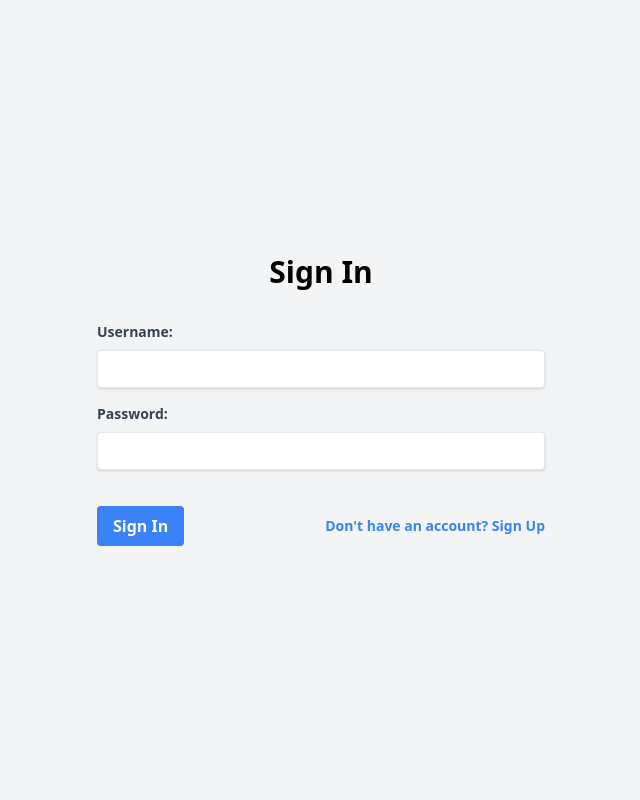
After one commit to samee99/AI-talking-to-kids, a Flask app: page /signin in a window 1280 px wide. The commit adds this page. Shown: the whole page, without its empty margins (319-959 px from the left). Run offline with Flask 3, Linux system fonts and the light colour scheme.

Commit message:
Agent query: Are the sign up and sign in buttons visible on the main page? Can you click on them and access the respective pages?

```diff
--- a/main.py
+++ b/main.py
@@ -1,11 +1,28 @@
 import os
-from flask import Flask, render_template, send_from_directory
+from flask import Flask, render_template, send_from_directory, request, jsonify, redirect, url_for, session, flash
 from shutil import copy
+from werkzeug.security import generate_password_hash, check_password_hash
+import sqlite3
 
 app = Flask(__name__, static_folder='static', static_url_path='/static')
+app.secret_key = os.urandom(24)  # Set a secret key for session management
+
+# Database setup
+def get_db():
+    db = sqlite3.connect('users.db')
+    db.row_factory = sqlite3.Row
+    return db
+
+def init_db():
+    with app.app_context():
+        db = get_db()
+        db.execute('CREATE TABLE IF NOT EXISTS users (id INTEGER PRIMARY KEY AUTOINCREMENT, username TEXT UNIQUE NOT NULL, password TEXT NOT NULL)')
+        db.commit()
+
+init_db()
 
 # Move image files to the correct location
-image_files = ['moon.jpg', 'sun.jpg', 'rock.jpg', 'tree.jpg', 'audio-icon.svg', 'facetime-icon.svg', 'mute-icon.svg']
+image_files = ['moon.jpg', 'sun.jpg', 'rock.jpg', 'tree.jpg', 'audio-icon.svg', 'facetime-icon.svg', 'mute-icon.svg', 'talk-back-icon.svg']
 for image in image_files:
     src = os.path.join('images', image)
     dst = os.path.join('static', 'images', image)
@@ -24,11 +41,74 @@
 
 @app.route("/")
 def index():
-    return render_template("index.html")
+    user = None
+    if 'user_id' in session:
+        db = get_db()
+        user = db.execute('SELECT * FROM users WHERE id = ?', (session['user_id'],)).fetchone()
+    return render_template("index.html", user=user)
 
 @app.route('/static/sounds/<path:filename>')
 def serve_sound(filename):
     return send_from_directory('static/sounds', filename)
 
+@app.route('/check-auth')
+def check_auth():
+    if 'user_id' in session:
+        return jsonify({"authenticated": True})
+    return jsonify({"authenticated": False})
+
+@app.route('/signup', methods=['GET', 'POST'])
+def signup():
+    if request.method == 'POST':
+        username = request.form['username']
+        password = request.form['password']
+        db = get_db()
+        error = None
+
+        if not username:
+            error = 'Username is required.'
+        elif not password:
+            error = 'Password is required.'
+        elif db.execute('SELECT id FROM users WHERE username = ?', (username,)).fetchone() is not None:
+            error = f"User {username} is already registered."
+
+        if error is None:
+            db.execute('INSERT INTO users (username, password) VALUES (?, ?)',
+                       (username, generate_password_hash(password)))
+            db.commit()
+            return redirect(url_for('signin'))
+
+        flash(error)
+
+    return render_template('signup.html')
+
+@app.route('/signin', methods=['GET', 'POST'])
+def signin():
+    if request.method == 'POST':
+        username = request.form['username']
+        password = request.form['password']
+        db = get_db()
+        error = None
+        user = db.execute('SELECT * FROM users WHERE username = ?', (username,)).fetchone()
+
+        if user is None:
+            error = 'Incorrect username.'
+        elif not check_password_hash(user['password'], password):
+            error = 'Incorrect password.'
+
+        if error is None:
+            session.clear()
+            session['user_id'] = user['id']
+            return redirect(url_for('index'))
+
+        flash(error)
+
+    return render_template('signin.html')
+
+@app.route('/signout')
+def signout():
+    session.clear()
+    return redirect(url_for('index'))
+
 if __name__ == "__main__":
     app.run(host="0.0.0.0", port=5000, debug=True)
--- /dev/null
+++ b/templates/signin.html
@@ -0,0 +1,28 @@
+<!DOCTYPE html>
+<html lang="en">
+<head>
+    <meta charset="UTF-8">
+    <meta name="viewport" content="width=device-width, initial-scale=1.0">
+    <title>Sign In - The universe talking to my kids</title>
+    <link href="https://cdn.jsdelivr.net/npm/tailwindcss@2.2.19/dist/tailwind.min.css" rel="stylesheet">
+</head>
+<body class="bg-gray-100 flex flex-col items-center justify-center min-h-screen">
+    <div class="container mx-auto px-4">
+        <h1 class="text-3xl font-bold text-center mb-8">Sign In</h1>
+        <form action="{{ url_for('signin') }}" method="post" class="max-w-md mx-auto">
+            <div class="mb-4">
+                <label for="username" class="block text-gray-700 text-sm font-bold mb-2">Username:</label>
+                <input type="text" id="username" name="username" required class="shadow appearance-none border rounded w-full py-2 px-3 text-gray-700 leading-tight focus:outline-none focus:shadow-outline">
+            </div>
+            <div class="mb-6">
+                <label for="password" class="block text-gray-700 text-sm font-bold mb-2">Password:</label>
+                <input type="password" id="password" name="password" required class="shadow appearance-none border rounded w-full py-2 px-3 text-gray-700 mb-3 leading-tight focus:outline-none focus:shadow-outline">
+            </div>
+            <div class="flex items-center justify-between">
+                <button type="submit" class="bg-blue-500 hover:bg-blue-700 text-white font-bold py-2 px-4 rounded focus:outline-none focus:shadow-outline">Sign In</button>
+                <a href="{{ url_for('signup') }}" class="inline-block align-baseline font-bold text-sm text-blue-500 hover:text-blue-800">Don't have an account? Sign Up</a>
+            </div>
+        </form>
+    </div>
+</body>
+</html>
```
Also changed, not shown: static/js/app.js (+60 -1 lines), templates/index.html (+21 -1 lines), templates/signup.html (added, +28 -0 lines), static/images/talk-back-icon.svg (added), users.db (added).
